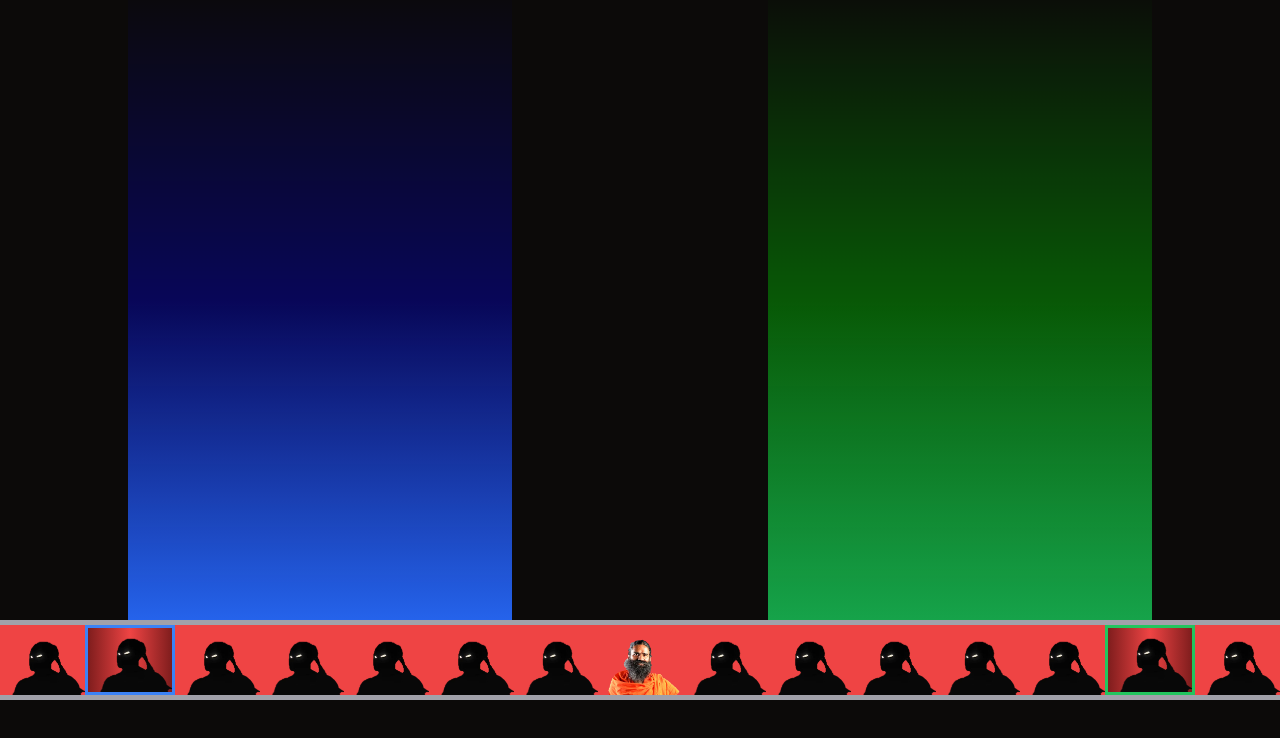
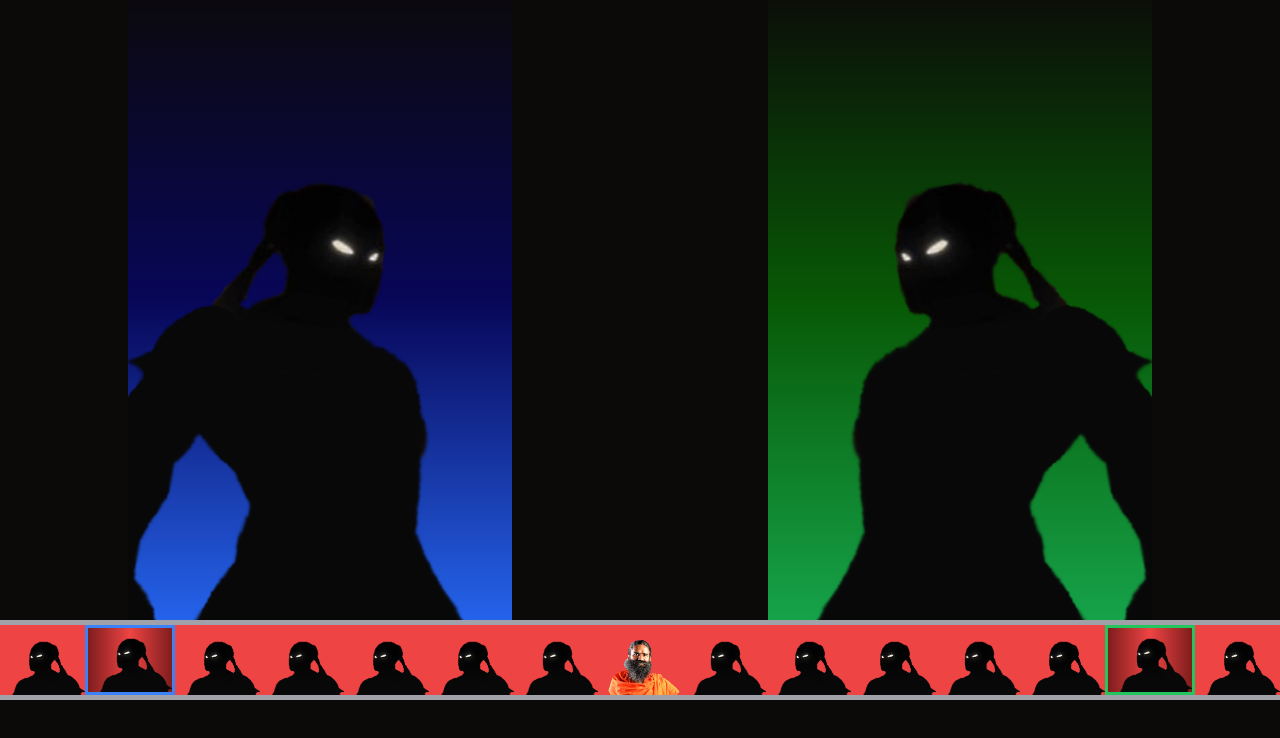
Before and after one commit to Sachin716/Fighters-Game, a Next.js app: page /playerSelect in a window 1280 px wide. Shown: the top 738 px of the page. Built offline with nearby package versions, Linux system fonts and the light colour scheme.

Commit message:
some more design into the player selection menu

```diff
--- a/app/playerSelect/page.jsx
+++ b/app/playerSelect/page.jsx
@@ -91,79 +91,79 @@ const Local = () => {
         [
             {
                 name: "Coming Soon",
-                showcase:"/Unknown_Showcase.png",
+                showcase:"/PlayerSelect/Showcases/Unknown_Showcase.png",
                 image: "/PlayerSelect/Unknown_Player.png"
             },
             {
                 name: "Coming Soon",
-                showcase:"/Unknown_Showcase.png",
+                showcase:"/PlayerSelect/Showcases/Unknown_Showcase.png",
                 image: "/PlayerSelect/Unknown_Player.png"
             },
             {
                 name: "Coming Soon",
-                showcase:"/Unknown_Showcase.png",
+                showcase:"/PlayerSelect/Showcases/Unknown_Showcase.png",
                 image: "/PlayerSelect/Unknown_Player.png"
             },
             {
                 name: "Coming Soon",
-                showcase:"/Unknown_Showcase.png",
+                showcase:"/PlayerSelect/Showcases/Unknown_Showcase.png",
                 image: "/PlayerSelect/Unknown_Player.png"
             },
             {
                 name: "Coming Soon",
-                showcase:"/Unknown_Showcase.png",
+                showcase:"/PlayerSelect/Showcases/Unknown_Showcase.png",
                 image: "/PlayerSelect/Unknown_Player.png"
             },
             {
                 name: "Coming Soon",
-                showcase:"/Unknown_Showcase.png",
+                showcase:"/PlayerSelect/Showcases/Unknown_Showcase.png",
                 image: "/PlayerSelect/Unknown_Player.png"
             },
             {
                 name: "Coming Soon",
-                showcase:"/Unknown_Showcase.png",
+                showcase:"/PlayerSelect/Showcases/Unknown_Showcase.png",
                 image: "/PlayerSelect/Unknown_Player.png"
             },
             {
                 name: "Baba Ramdev",
-                showcase:"/PlayerSelect/Showcases/Baba_Ramdev",
+                showcase:"/PlayerSelect/Showcases/Baba_Ramdev.png",
                 image: "/PlayerSelect/Baba_Ramdev.png"
             },
             {
                 name: "Coming Soon",
-                showcase:"/Unknown_Showcase.png",
+                showcase:"/PlayerSelect/Showcases/Unknown_Showcase.png",
                 image: "/PlayerSelect/Unknown_Player.png"
             },
 
             {
                 name: "Coming Soon",
-                showcase:"/Unknown_Showcase.png",
+                showcase:"/PlayerSelect/Showcases/Unknown_Showcase.png",
                 image: "/PlayerSelect/Unknown_Player.png"
             },
             {
                 name: "Coming Soon",
-                showcase:"/Unknown_Showcase.png",
+                showcase:"/PlayerSelect/Showcases/Unknown_Showcase.png",
                 image: "/PlayerSelect/Unknown_Player.png"
             },
             {
                 name: "Coming Soon",
-                showcase:"/Unknown_Showcase.png",
+                showcase:"/PlayerSelect/Showcases/Unknown_Showcase.png",
                 image: "/PlayerSelect/Unknown_Player.png"
             },
 
             {
                 name: "Coming Soon",
-                showcase:"/Unknown_Showcase.png",
+                showcase:"/PlayerSelect/Showcases/Unknown_Showcase.png",
                 image: "/PlayerSelect/Unknown_Player.png"
             },
             {
                 name: "Coming Soon",
-                showcase:"/Unknown_Showcase.png",
+                showcase:"/PlayerSelect/Showcases/Unknown_Showcase.png",
                 image: "/PlayerSelect/Unknown_Player.png"
             },
             {
                 name: "Coming Soon",
-                showcase:"/Unknown_Showcase.png",
+                showcase:"/PlayerSelect/Showcases/Unknown_Showcase.png",
                 image: "/PlayerSelect/Unknown_Player.png"
             },
 
@@ -175,7 +175,10 @@ const Local = () => {
             <div className="w-full h-[10%] fixed left-[0px] bottom-[100px] border-b-[5px] border-t-[5px] border-zinc-400 bg-red-500 flex">
                 {
                     Characters.current.map((c, index) => {
-                        if (P1Details.current.selectionIndex == index) {
+                        if((P1Details.current.selectionIndex == P2Details.current.selectionIndex) && (P1Details.current.selectionIndex == index) ){
+                            return (<div key={index} className={`bg-gradient-to-r from-red-900 via-transparent to-red-900  flex items-end justify-start border-[3px] border-t-blue-500 border-l-blue-500 border-r-green-500 border-b-green-500 overflow-hidden`}  > <img src={c.image} alt={c.name} className="w-full mt-2"/> </div>)
+                        }
+                        else if (P1Details.current.selectionIndex == index) {
                             return (<div key={index} className={`bg-gradient-to-r from-red-900 via-transparent to-red-900  flex items-end justify-start border-[3px] border-blue-500 overflow-hidden`}  > <img src={c.image} alt={c.name} className="w-full mt-2"/> </div>)
                         }
                         else if (P2Details.current.selectionIndex == index) {
@@ -187,10 +190,24 @@ const Local = () => {
                     })
                 }
             </div>
+
+
             <div className="fixed w-[30%] h-[80%] bottom-[calc(10%+100px)] left-[10%] bg-gradient-to-t from-blue-600 via-[#0000ff52] to-transparent  ">
+                <img src={Characters.current[P1Details.current.selectionIndex].showcase} alt={Characters.current[P1Details.current.selectionIndex].name} className="object-cover w-full absolute bottom-0 " />
             </div>
             <div className="fixed w-[30%] h-[80%] bottom-[calc(10%+100px)] right-[10%] bg-gradient-to-t from-green-600 via-[#00ff0052] to-transparent  ">
+            <img src={Characters.current[P2Details.current.selectionIndex].showcase} alt={Characters.current[P2Details.current.selectionIndex].name} className="object-cover w-full absolute bottom-0  scale-x-[-1]" />
             </div>
+        {/* <div className=" fixed w-[55%] left-0 bg-gradient-to-t from-red-500 to-red-600 bg-clip-text text-transparent  text-5xl font-extrabold h-[50px] text-right bottom-[calc(10%+350px)] ">
+                {Characters.current[P1Details.current.selectionIndex].name}
+            </div>
+            <div className=" fixed w-full bg-gradient-to-t from-red-500 to-red-600 bg-clip-text text-transparent  text-5xl font-extrabold h-[50px] flex items-center justify-center bottom-[calc(10%+300px)] ">
+                VS
+            </div>
+            <div className=" fixed right-0 w-[55%] bg-gradient-to-t from-red-500 to-red-600 bg-clip-text text-transparent  text-5xl font-extrabold h-[50px] text-left bottom-[calc(10%+250px)] ">
+                {Characters.current[P2Details.current.selectionIndex].name}
+            </div>
+        */}
             <audio src={'/PlayerSelect/Audio/PlayerChange.wav'} ref={playerChange} />
         </div>
     );
```
Also changed, not shown: package.json (+6 -6 lines), Readme.txt, public/PlayerSelect/Showcases/Baba_Ramdev.png (added), public/PlayerSelect/Showcases/Unknown_Showcase.png (added).
